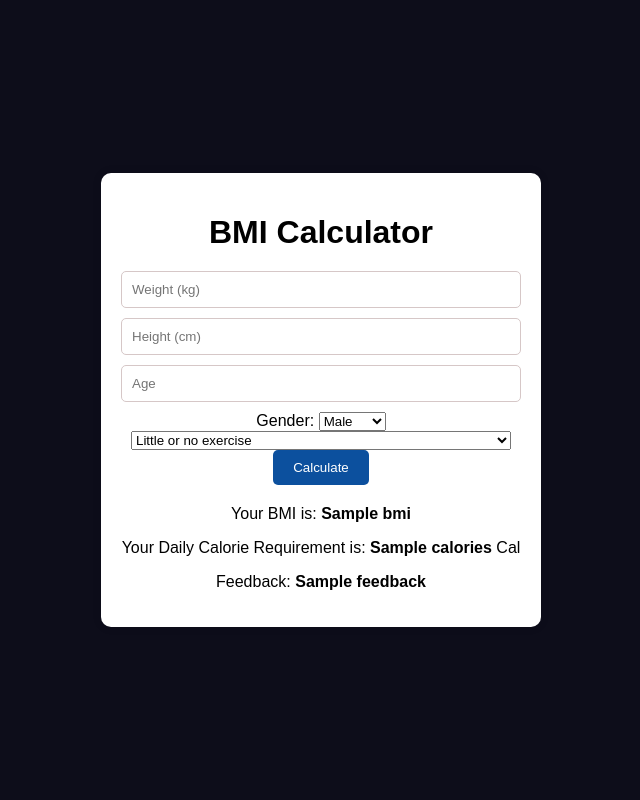
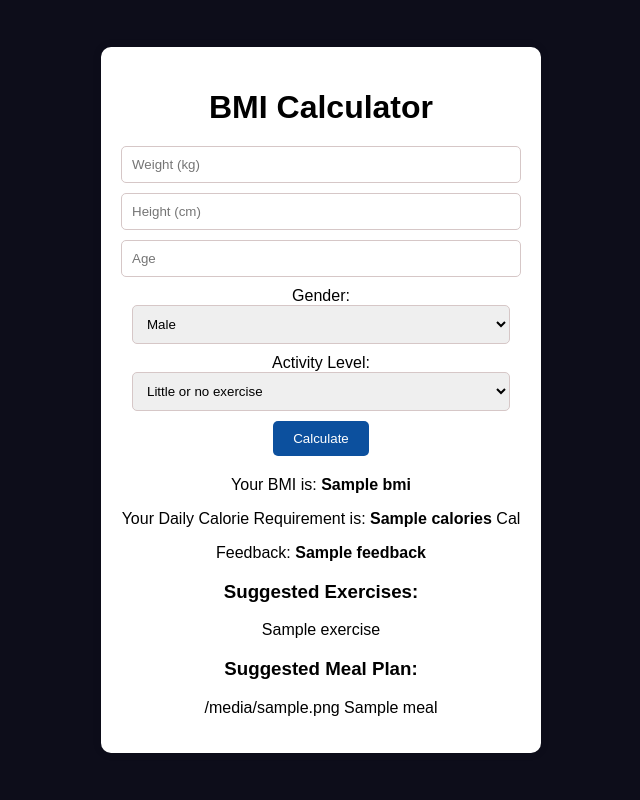
Before and after one commit to Ahnaf-nub/BMI_BMR_FEEDBACK, a Flask app: template BMI_CALCULATOR/templates/index.html in a window 1280 px wide. Shown: the whole page, without its empty margins (319-959 px from the left). Run offline with Flask 3, Linux system fonts and the light colour scheme; the template is opened without the code that fills it: most values are stand-ins (such as "Sample title", 1, 10 or a date in 2020).

Commit message:
Add files via upload

```diff
--- a/BMI_CALCULATOR/app.py
+++ b/BMI_CALCULATOR/app.py
@@ -1,47 +1,79 @@
 from flask import Flask, render_template, request
+import math
 
 app = Flask(__name__)
 
+# Define exercise and meal plans
+exercise_plans = {
+    "weight_loss": ["Walking", "Jogging", "Cycling", "Swimming"],
+    "muscle_gain": ["Weight Lifting", "Resistance Training", "Squats", "Push-ups"],
+    "maintenance": ["Yoga", "Pilates", "Hiking", "Dancing"]
+}
+
+meal_plans = {
+    "weight_loss": [
+        {"meal": "Oatmeal with fruits", "icon": "🥣"},
+        {"meal": "Grilled chicken salad", "icon": "🥗"},
+        {"meal": "Quinoa and vegetables", "icon": "🥙"}
+    ],
+    "muscle_gain": [
+        {"meal": "Scrambled eggs with avocado", "icon": "🥑"},
+        {"meal": "Chicken breast with brown rice", "icon": "🍗"},
+        {"meal": "Salmon with sweet potatoes", "icon": "🍣"}
+    ],
+    "maintenance": [
+        {"meal": "Greek yogurt with honey", "icon": "🍯"},
+        {"meal": "Sandwich with whole grain bread", "icon": "🥪"},
+        {"meal": "Stir-fried tofu and vegetables", "icon": "🥡"}
+    ]
+}
+
 @app.route('/', methods=['GET', 'POST'])
-def bmi_bmr_calculator():
-    bmi = ''
-    feedback = ''
-    calories = ''
+def index():
     if request.method == 'POST':
         weight = float(request.form['weight'])
-        height = float(request.form['height'])
-        meter_height = height / 100  # Convert height to meters
+        height = float(request.form['height']) / 100
         age = int(request.form['age'])
         gender = request.form['gender']
-        daily_calories = request.form['daily_calories']
-        bmi = weight / (meter_height ** 2)
-        bmi = round(bmi, 2)
+        activity_level = request.form['daily_calories']
 
+        # Calculate BMI
+        bmi = round(weight / (height * height), 2)
+
+        # Calculate BMR based on gender
+        if gender == 'male':
+            bmr = 88.362 + (13.397 * weight) + (4.799 * height * 100) - (5.677 * age)
+        else:
+            bmr = 447.593 + (9.247 * weight) + (3.098 * height * 100) - (4.330 * age)
+
+        # Adjust BMR based on activity level
+        activity_multiplier = {
+            "Sedentary": 1.2,
+            "lightly_active": 1.375,
+            "modarately_active": 1.55,
+            "very_active": 1.725,
+            "extra_active": 1.9
+        }
+        daily_calories = round(bmr * activity_multiplier[activity_level])
+
+        # Determine user goal based on BMI
         if bmi < 18.5:
-            feedback = 'Underweight'
+            goal = "muscle_gain"
+            feedback = "You are underweight. Focus on muscle gain."
         elif 18.5 <= bmi < 24.9:
-            feedback = 'Normal weight'
-        elif 25 <= bmi < 29.9:
-            feedback = 'Overweight'
+            goal = "maintenance"
+            feedback = "You have a normal weight. Maintain your current routine."
         else:
-            feedback = 'Obesity'
+            goal = "weight_loss"
+            feedback = "You are overweight. Focus on weight loss."
 
-        if gender == 'male':
-            bmr = 66.5 + (13.75 * weight) + (5.003 * height * 100) - (6.75 * age)
-        elif gender == 'female':
-            bmr = 655.1 + (9.563 * weight) + (1.850 * height * 100) - (4.676 * age)
-        if daily_calories == 'sedentary':
-            calories = bmr * 1.2
-        elif daily_calories == 'lightly_active':
-            calories = bmr * 1.375
-        elif daily_calories == 'moderately_active':
-            calories = bmr * 1.55
-        elif daily_calories == 'very_active':
-            calories = bmr * 1.725
-        elif daily_calories == 'super_active':
-            calories = bmr * 1.9
+        # Get exercise and meal plan
+        exercises = exercise_plans[goal]
+        meals = meal_plans[goal]
 
-    return render_template('index.html', bmi=bmi, feedback=feedback, calories=calories)
+        return render_template('index.html', bmi=bmi, calories=daily_calories, feedback=feedback, exercises=exercises, meals=meals)
+
+    return render_template('index.html')
 
 if __name__ == '__main__':
     app.run(debug=True)
--- a/BMI_CALCULATOR/templates/index.html
+++ b/BMI_CALCULATOR/templates/index.html
@@ -1,5 +1,4 @@
 <!DOCTYPE html>
-
 <html lang="en">
 <head>
     <meta charset="UTF-8">
@@ -28,7 +27,7 @@
         .container h1 {
             margin-bottom: 20px;
         }
-        .container input {
+        .container input, .container select {
             width: calc(100% - 22px);
             padding: 10px;
             margin-bottom: 10px;
@@ -49,6 +48,17 @@
         .result {
             margin-top: 20px;
         }
+        .meal-plan, .exercise-plan {
+            text-align: center;
+            margin-top: 10px;
+        }
+        .meal-plan ul, .exercise-plan ul {
+            list-style: none;
+            padding: 0;
+        }
+        .meal-plan li, .exercise-plan li {
+            margin-bottom: 5px;
+        }
     </style>
 </head>
 <body>
@@ -65,6 +75,7 @@
                 <option value="female">Female</option>
             </select>
 
+            <label for="daily_calories">Activity Level:</label>
             <select name="daily_calories" id="daily_calories" required>
                 <option value="Sedentary">Little or no exercise</option>
                 <option value="lightly_active">Lightly active (light exercise/sports 1-3 days/week)</option>
@@ -72,7 +83,7 @@
                 <option value="very_active">Very Active (exercise/sports 6-7 days a week)</option>
                 <option value="extra_active">Extra Active (very hard exercise/sports & a physical job)</option>
             </select>
-            <br> <!-- Add a line break here -->
+            <br>
             <button type="submit">Calculate</button>
         </form>
         {% if bmi %}
@@ -81,6 +92,22 @@
             <p>Your Daily Calorie Requirement is: <strong>{{ calories }}</strong> Cal</p>
             <p>Feedback: <strong>{{ feedback }}</strong></p>
         </div>
+        <div class="exercise-plan">
+            <h3>Suggested Exercises:</h3>
+            <ul>
+                {% for exercise in exercises %}
+                <li>{{ exercise }}</li>
+                {% endfor %}
+            </ul>
+        </div>
+        <div class="meal-plan">
+            <h3>Suggested Meal Plan:</h3>
+            <ul>
+                {% for meal in meals %}
+                <li>{{ meal.icon }} {{ meal.meal }}</li>
+                {% endfor %}
+            </ul>
+        </div>
         {% endif %}
     </div>
 </body>
```
